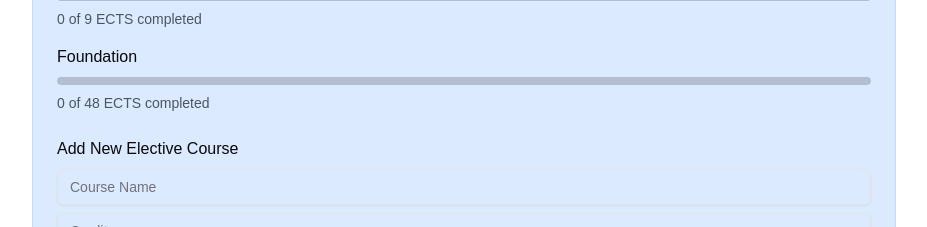
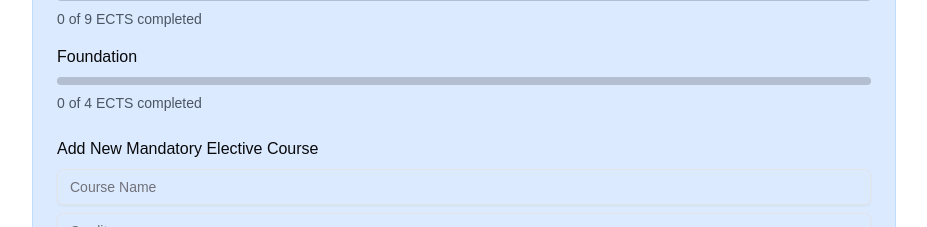
Before and after one commit to saurluca/coxi-credits, a Next.js app: page / in a window 1280 px wide. Shown: the part 1480-1707 px from the top of the page, without its empty margins (176-1103 px from the left). Built offline with nearby package versions, Linux system fonts and the light colour scheme.

Commit message:
fix: nuber of creits for foundations

```diff
--- a/app/page.tsx
+++ b/app/page.tsx
@@ -495,7 +495,7 @@ export default function CourseTracker() {
         <div className="mt-4 space-y-4">
           {(Object.keys(areaNames) as Array<keyof typeof areaNames>).map((area) => {
             // Calculate max credits and progress based on area
-            const maxCredits = area === "cs" || area === "math" ? 9 : 48;
+            const maxCredits = area === "foundation" ? 4 : area === "cs" || area === "math" ? 9 : 48;
             const areaProgress = calculateAreaProgress(area);
             const progressPercentage = (areaProgress / maxCredits) * 100;
 
@@ -542,7 +542,7 @@ export default function CourseTracker() {
         </div>
 
         <div className="mt-6 space-y-2">
-          <h3 className="font-medium">Add New Elective Course</h3>
+          <h3 className="font-medium">Add New Mandatory Elective Course</h3>
           <div className="flex flex-col gap-2">
             <Input
               placeholder="Course Name"
```
